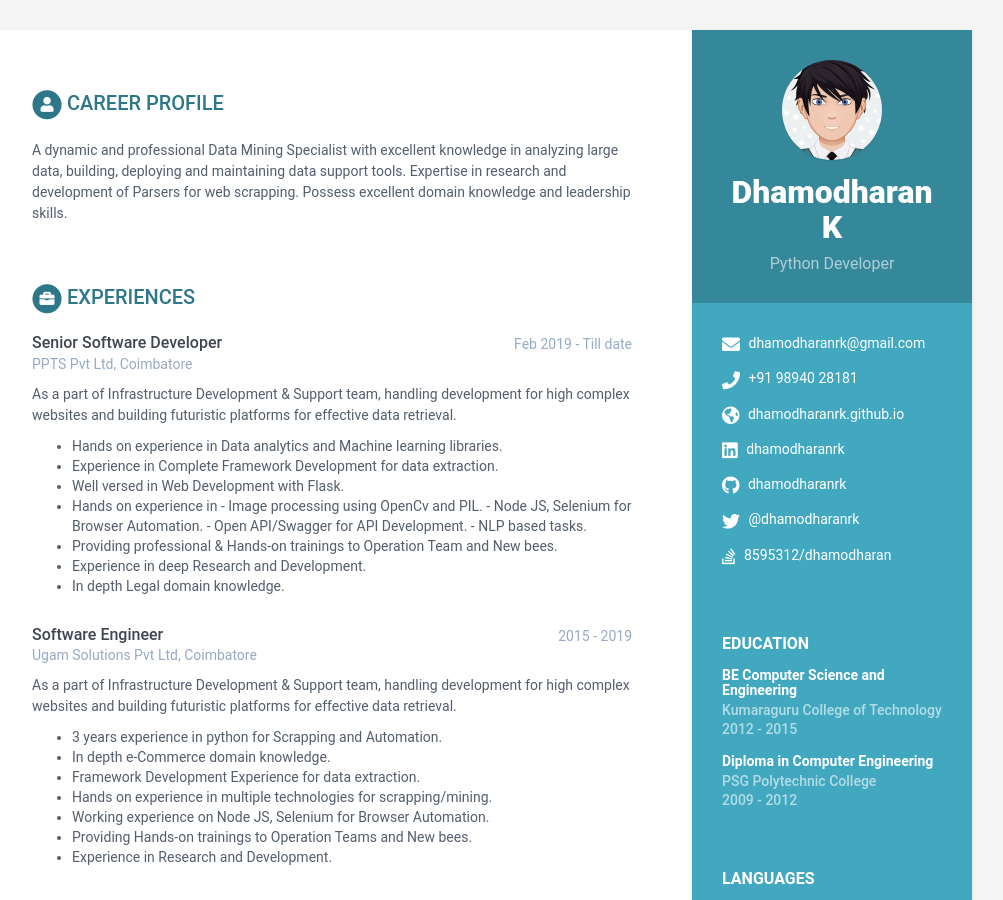
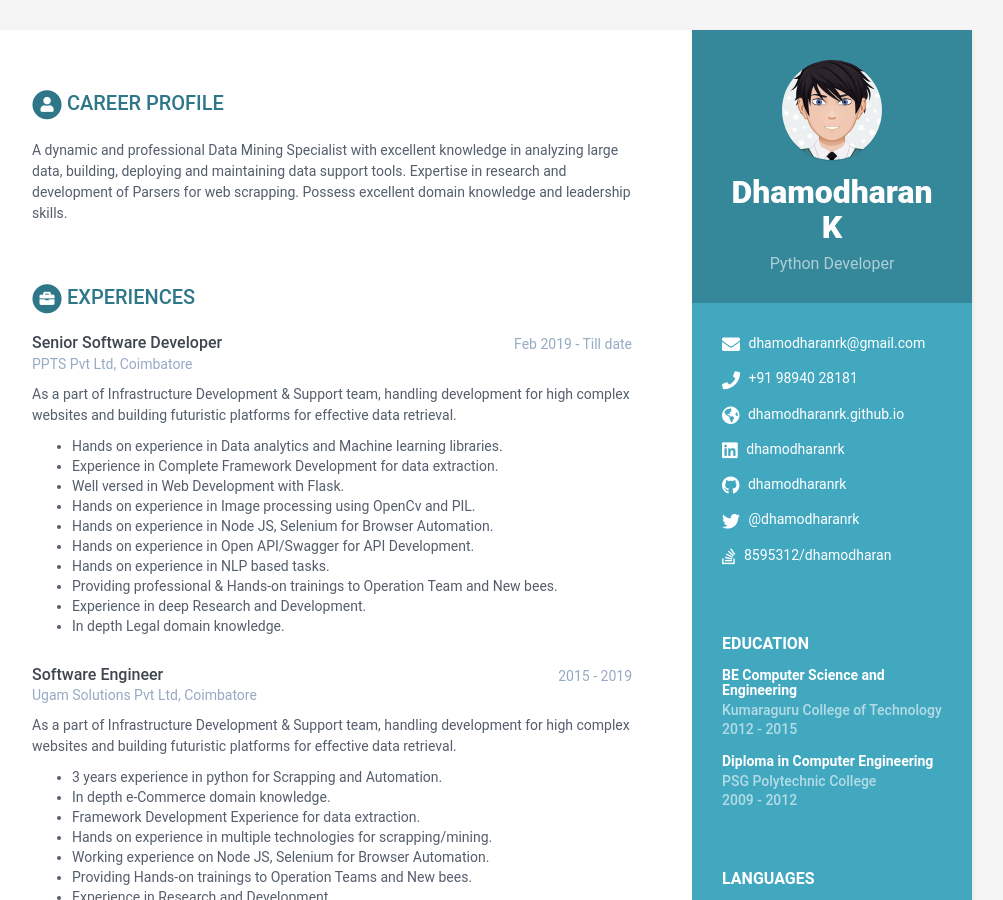
Before and after one commit to dhamodharanrk/online-cv, a Jekyll site: the page built from index.html, in a window 1280 px wide and 900 px high. Shown: the whole window, without its empty margins (168-1171 px from the left). Built offline with Jekyll 4.4.1, drawn with Linux system fonts in a browser that asks for light colours.

Commit message:
Update data.yml

```diff
--- a/_data/data.yml
+++ b/_data/data.yml
@@ -87,11 +87,10 @@ experiences:
           - Hands on experience in Data analytics and Machine learning libraries.
           - Experience in Complete Framework Development for data extraction.
           - Well versed in Web Development with Flask.
-          - Hands on experience in
-                - Image processing using OpenCv and PIL.
-                - Node JS, Selenium for Browser Automation.
-                - Open API/Swagger for API Development.
-                - NLP based tasks.
+          - Hands on experience in Image processing using OpenCv and PIL.
+          - Hands on experience in Node JS, Selenium for Browser Automation.
+          - Hands on experience in Open API/Swagger for API Development.
+          - Hands on experience in NLP based tasks.
           - Providing professional & Hands-on trainings to Operation Team and New bees.
           - Experience in deep Research and Development.
           - In depth Legal domain knowledge.
```
